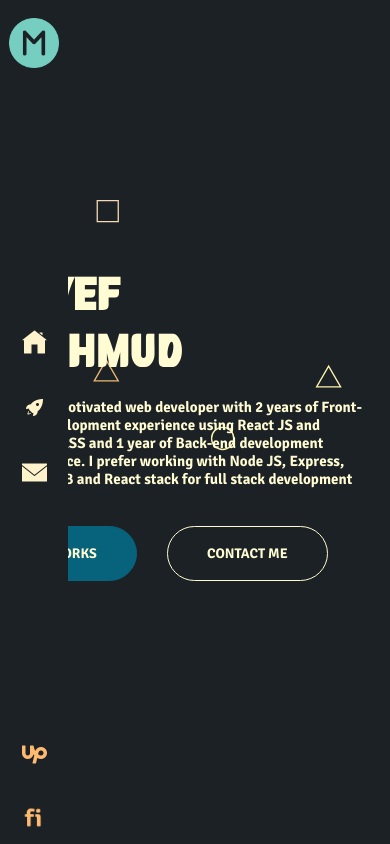
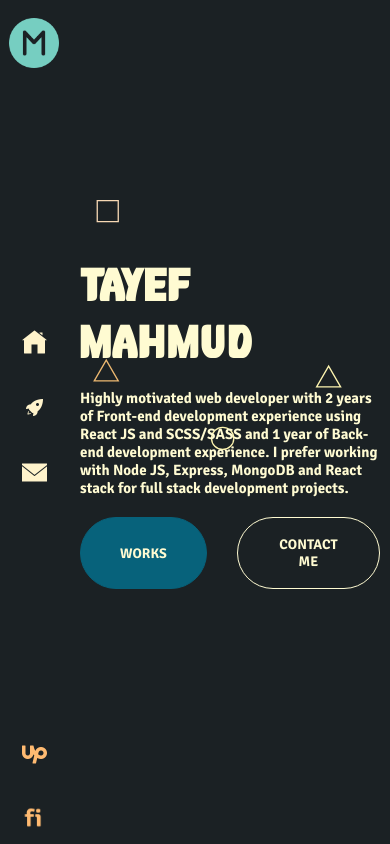
Before and after one commit to Bunningss/web-personal, a Next.js app: page / in a window 390 px wide. Built offline with nearby package versions, Linux system fonts and the light colour scheme.

Commit message:
responsive

```diff
--- a/styles/globals.css
+++ b/styles/globals.css
@@ -91,6 +91,12 @@ ul {
 @media screen and (max-width: 1440px) {
   .header {
     font-size: 100px;
+  }
+}
+
+@media screen and (max-width: 1200px) {
+  .page {
+    padding: 0 0 0 70px;
   }
 }
 
```
